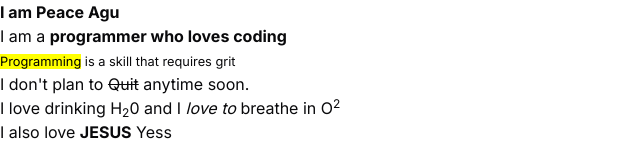
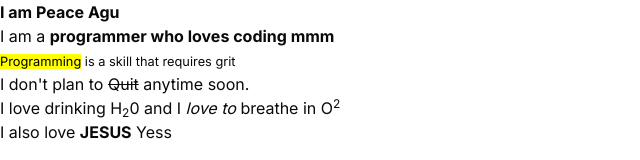
Before and after one commit to Peacelovescode/coming-soon, a Next.js app: page / in a window 1280 px wide. Shown: the top 160 px of the page, without its empty margins (0-640 px from the left). Built offline with nearby package versions, Linux system fonts and the light colour scheme.

Commit message:
Update page.tsx

```diff
--- a/app/page.tsx
+++ b/app/page.tsx
@@ -3,7 +3,7 @@ import Image from "next/image";
 export default function Home() {
   return <>
     <h1><b>I am Peace Agu</b></h1>
-    <p>I am a <strong>programmer who loves coding</strong>
+    <p>I am a <strong>programmer who loves coding mmm</strong>
     <p><small><mark>Programming</mark> is a skill that requires grit </small></p>
       <p>I don't plan to <del>Quit</del> anytime soon.</p>
       <p>I love drinking H<sub>2</sub>0 and I <i>love to</i> breathe in O<sup>2</sup></p>
```
